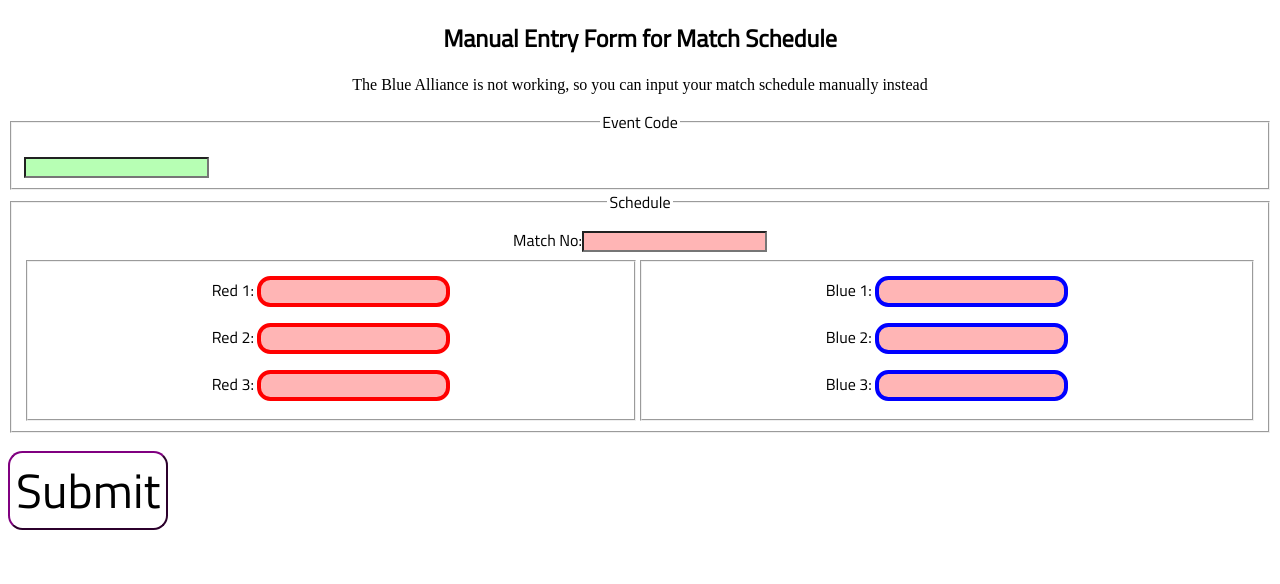
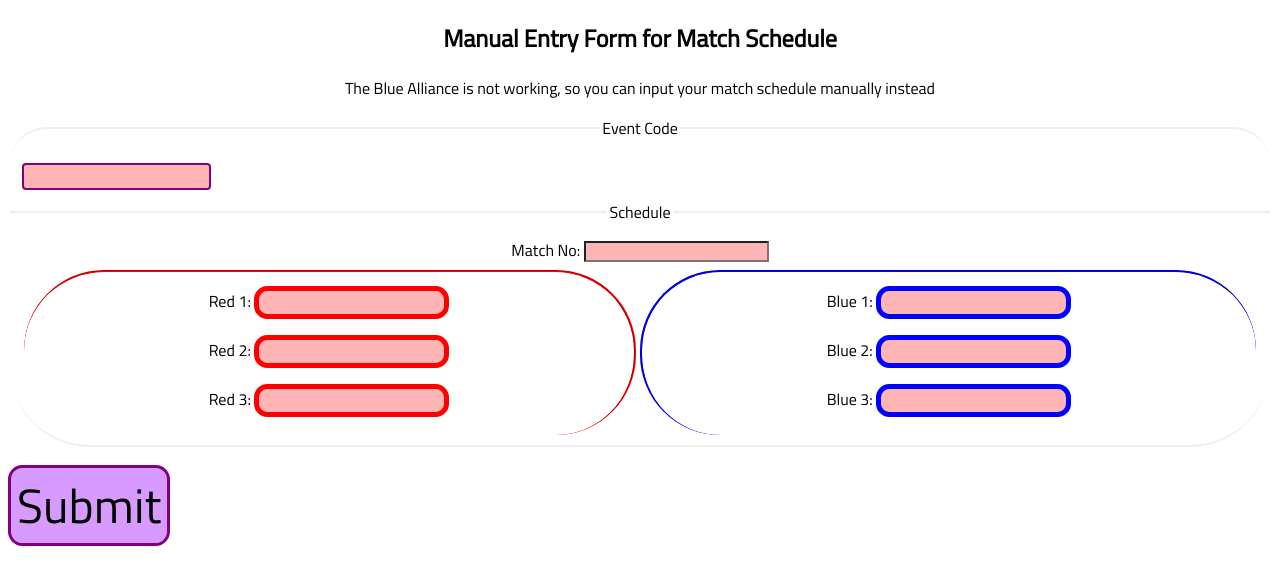
Before and after one commit to Skunkworks1983/ScoutingApp2019, a plain HTML site: page matchForm.html in a window 1280 px wide. Drawn offline with Linux system fonts and the light colour scheme.

Commit message:
Completed test JSON object
JSON object is operational, and some new styling has been added

```diff
--- a/css/style.css
+++ b/css/style.css
@@ -1,6 +1,6 @@
-/* // fonts here
+/* fonts here
 
-// color scheme of the app: soft purple */
+color scheme of the app: soft purple */
 
 @import url('https://fonts.googleapis.com/css?family=Titillium+Web');
 
@@ -50,7 +50,12 @@ a:hover {
   text-align: center;
 }
 
- /* Grid for the input form */
+.iframe {
+
+}
+
+ /* matchForm.html stylesheet */
+
 #matchesInputForm {
 
 }
@@ -63,18 +68,28 @@ a:hover {
 #redcolumn {
   grid-column: 1;
   /* grid-row: 1; */
+
+  border-bottom: none;
+  border-left: none;
+  border-radius: 5em;
+  border-color: red;
 }
 
 #bluecolumn {
   grid-column: 2;
   /* grid-row: 1; */
+
+  border-bottom: none;
+  border-right: none;
+  border-radius: 5em;
+  border-color: blue;
 }
 
 .redinput {
   border-color: red;
   border-style: solid;
   border-radius: 1em;
-  border-width: 0.3em;
+  border-width: thick;
   padding: 0.3em;
 }
 
@@ -82,7 +97,7 @@ a:hover {
   border-color: blue;
   border-style: solid;
   border-radius: 1em;
-  border-width: 0.3em;
+  border-width: thick;
   padding: 0.3em;
 }
 
@@ -107,12 +122,47 @@ input:invalid {
   width: 65%
   height: 3em;
   font-size: 3em;
+  margin: auto auto;
+
+  border-radius: 0.3em;
+  border-width: medium;
+  border-color: purple;
+  border-style: solid;
+  background-color: #d79bff;
+}
+
+#submitButton:hover {
+  border-width: thick;
+}
+
+#topform {
+  border-bottom: none;
+  border-left: none;
+  border-right: none;
+  border-radius: 10em;
+  border-top-style: solid;
+}
+
+#bottomform {
+  border-left: none;
+  border-right: none;
+  border-bottom-right-radius: 5em;
+  border-bottom-left-radius: 5em;
+  border-top-style: double;
+  border-bottom-style: solid;
+}
+
+#eventcode {
+  text-align: center;
+  margin: auto auto;
 
   border-radius: 0.3em;
   border-color: purple;
-  background-color: white;
+  border-style: solid;
+  padding: 0.3em;
 }
 
+ /* end */
 
 .parallax {
 
@@ -123,6 +173,10 @@ input:invalid {
   margin: auto / auto ;
 }
 
+ /* viewSchedule.html */
+
+
+ /* end */
 meter {
 
 }
--- a/js/formvalidation.js
+++ b/js/formvalidation.js
@@ -2,3 +2,29 @@
 function errorMessage() {
   console.log("The TBA API is either offline or there is no available match schedule for the given event, so we need to manually input the match schedule");
 };
+
+// JSON objects will be stored in the local storage containing the inputted match schedule
+// One JSON object for each event
+// then the match no and the teams in order are put into an array
+// TODO: figure out how the actual TBA API serves up the JSON object containing the match data
+// Once we figure that out, we construct our JSON object to mimic that of the TBA API
+// for some reason Patrick was still using the v2 API
+
+// test JSON objects
+testObj = {"eventname":"2018wapp", "match":[1,2], "red1":[254,6969], "red2":[118,420], "red3":[1983,7005], "blue1":[168,999], "blue2":[7005,666], "blue3":[5803,69]}
+
+// for the final version of the JSON object we should nest multiple objects inside of each other, so that we can store all events in a single JSON object to simplify the code necessary for the implementation of viewSchedule
+
+// add loop here that cycles the match numbers
+
+// let total = testObj.match.length;
+function testJSON() {
+  var i = 0;
+  let schedule;
+  console.log("event is: " + testObj.eventname);
+  for (i=0; i <= (testObj.match.length-1); i++) {
+    schedule = [testObj.match[i], testObj.red1[i], testObj.red2[i], testObj.red3[i], testObj.blue1[i], testObj.blue2[i], testObj.blue3[i]];
+
+    console.log(schedule);
+  }
+}
--- a/js/index.js
+++ b/js/index.js
@@ -1,3 +1 @@
 // add a part where if the match schedule cannot be pulled from TBA, give an option to put it in manually, in a form embedded in an iframe
-
-// import
--- a/matchForm.html
+++ b/matchForm.html
@@ -4,61 +4,58 @@
   <meta name="viewport" content="width=device-width, user-scalable=no, initial-scale=1" />
   <link rel="stylesheet" type="text/css" href="css/style.css" />
   <script lang="javascript" src="js/formvalidation.js"></script>
+  <script lang="javascript" src="js/index.js"></script>
 </head>
 
-<!-- <style>
-  background-image: url();
-  background-size: cover;
-  background-repeat: no-repeat;
-</style> -->
-
-<body>
+<body onload="errorMessage()">
   <!-- This form is to enter the match schedule manually -->
-  <div style="margin: auto;" onload="errorMessage()">
+  <div style="margin: auto;">
     <h2 class="formTitle">Manual Entry Form for Match Schedule</h2>
     <!-- Add a console.log here that says the same thing -->
-    <p style="text-align: center;">The Blue Alliance is not working, so you can input your match schedule manually instead</p>
+    <p style="text-align: center;" class="tweb">The Blue Alliance is not working, so you can input your match schedule manually instead</p>
   </div>
   <form id="matchesInputForm">
-    <fieldset>
+    <fieldset id="topform">
       <legend class="tweb">Event Code</legend><br>
-      <input type="text" required"" id="eventcode" pattern="">
+      <input type="text" required="" id="eventcode" pattern="[a-z]{2-4}" pattern="[0-9] {4}" title = "event code" >
     </fieldset>
     <div>
-      <fieldset id="" class="tweb">
+      <fieldset id="bottomform" class="tweb">
         <legend class="tweb">Schedule</legend>
         <div class="allianceinput">
-          Match No:<input type="text" required="" id="matchno" pattern="[0-9] {2}">
+          Match No: <input type="text" required="" id="matchno" pattern="[0-9] {2}" title = "match number" >
         </div>
         <div id="matchcontainer">
         <fieldset class="" name="Red" id="redcolumn">
           <div class="allianceinput">
-            Red 1:  <input type="text" required="" id="red1" class="redinput" pattern="">
+            Red 1:  <input type="text" required="" id="red1" class="redinput" pattern="[0-9] {4}" title = "Red 1 team number">
           </div>
           <div class="allianceinput">
-            Red 2:  <input type="text" required="" id="red2" class="redinput" pattern="">
+            Red 2:  <input type="text" required="" id="red2" class="redinput" pattern="[0-9] {4}" title = "Red 2 team number">
           </div>
           <div class="allianceinput">
-            Red 3:  <input type="text" required="" id="red3" class="redinput" pattern="">
+            Red 3:  <input type="text" required="" id="red3" class="redinput" pattern="[0-9] {4}" title = "Red 3 team number">
           </div>
         </fieldset>
         <fieldset class="" name="Blue" id="bluecolumn">
           <div class="allianceinput">
-            Blue 1: <input type="text" required="" id="blue1" class="blueinput" pattern="">
+            Blue 1: <input type="text" required="" id="blue1" class="blueinput" pattern="[0-9] {4}" title = "Blue 1 team number">
           </div>
           <div class="allianceinput">
-            Blue 2: <input type="text" required="" id="blue2" class="blueinput" pattern="">
+            Blue 2: <input type="text" required="" id="blue2" class="blueinput" pattern="[0-9] {4}" title = "Blue 2 team number">
           </div>
           <div class="allianceinput">
-            Blue 3: <input type="text" required="" id="blue3" class="blueinput" pattern="">
+            Blue 3: <input type="text" required="" id="blue3" class="blueinput" pattern="[0-9] {4}" title = "Blue 3 team number">
           </div>
         </fieldset>
         </div>
       </fieldset>
     </div>
     <br />
+    <div>
     <!-- TODO: Change the styling on this submit button to better match that of the app as a whole -->
-    <input type="submit" value="Submit" class="tweb" id="submitButton">
+      <input type="submit" value="Submit" class="tweb" id="submitButton">
+    </div>
   </form>
 </body>
 </html>
```
Also changed, not shown: index.html (+2 -1 lines), viewSchedule.html (added, +14 -0 lines).
